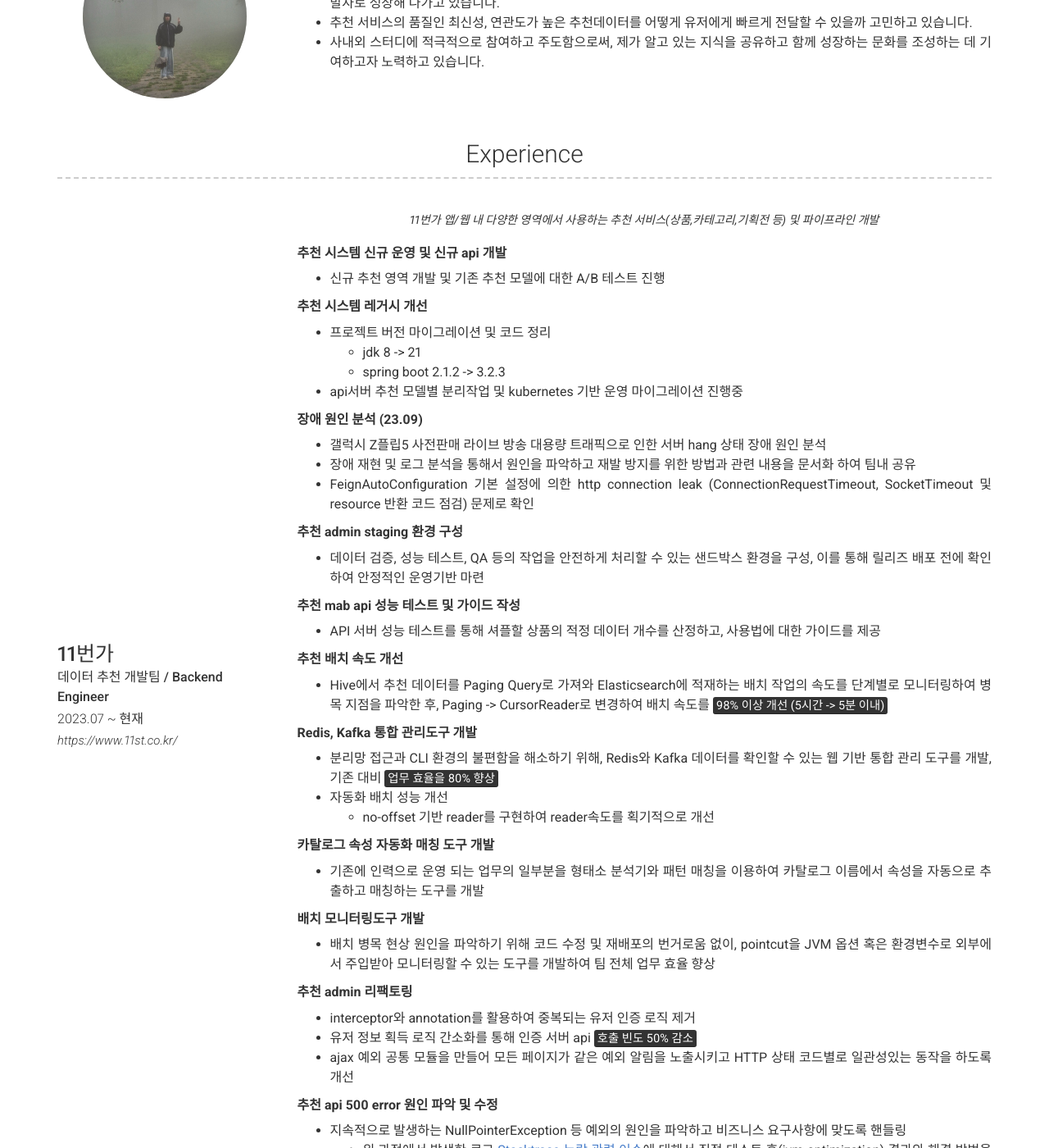
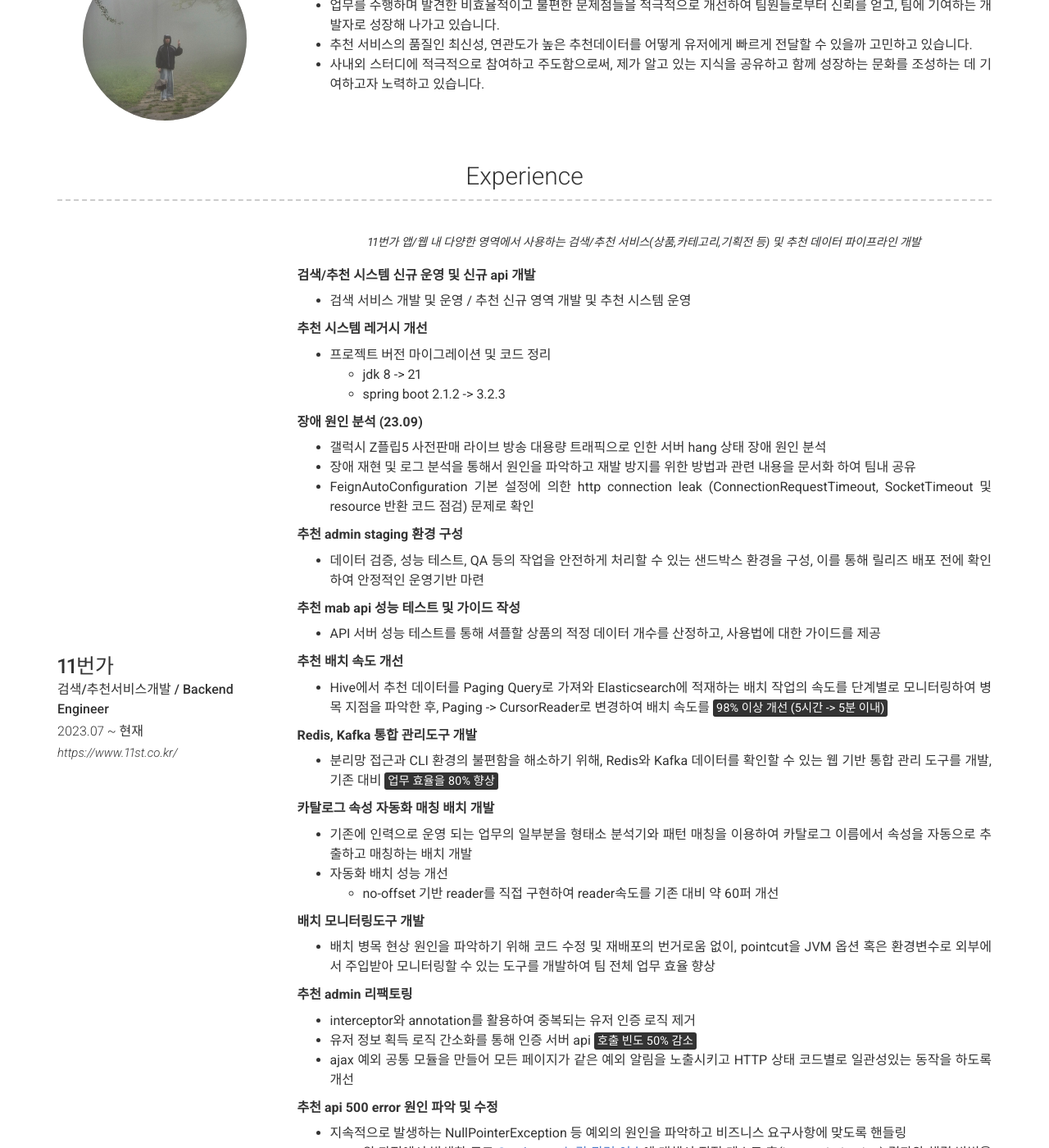
Before and after one commit to HYK97/hyk97.github.io, a Jekyll site: the page built from index.md, in a window 1280 px wide and 1400 px high, scrolled down 382 px. Shown: the whole window at 82% size. Built offline with Jekyll 4.4.1, drawn with Linux system fonts in a browser that asks for light colours; nearby versions of some CDN libraries.

Commit message:
Update _config.yml

```diff
--- a/_config.yml
+++ b/_config.yml
@@ -11,7 +11,7 @@ name: 김현용
 title: Software Engineer
 email: hyeonyong737@gmail.com
 # email_title: Email (Email title override)
-# phone: Your phone number (optional)
+phone: 010-7174-6930
 # phone_title: Phone (Phone title override)
 website: https://blog.naver.com/haku10_3
 
@@ -48,20 +48,19 @@ content:
     content:
       - layout: left
         title: 11번가
-        sub_title: 데이터 추천 개발팀 / Backend Engineer
+        sub_title: 검색/추천서비스개발 / Backend Engineer
         caption: 2023.07 ~ 현재
         link: https://www.11st.co.kr/
         quote: >
-          11번가 앱/웹 내 다양한 영역에서 사용하는 추천 서비스(상품,카테고리,기획전 등) 및 파이프라인 개발
+          11번가 앱/웹 내 다양한 영역에서 사용하는 검색/추천 서비스(상품,카테고리,기획전 등) 및 추천 데이터 파이프라인 개발
         description: | # this will include new lines to allow paragraphs #  MAU 750, 많은 영역에서 사용하는 추천 서비스를 안정적으로 운영할수 있도록 기여
-          __추천 시스템 신규 운영 및 신규 api 개발__
-          - 신규 추천 영역 개발 및 기존 추천 모델에 대한 A/B 테스트 진행
+          __검색/추천 시스템 신규 운영 및 신규 api 개발__
+          - 검색 서비스 개발 및 운영 / 추천 신규 영역 개발 및 추천 시스템 운영
 
           __추천 시스템 레거시 개선__
           - 프로젝트 버전 마이그레이션 및 코드 정리
             - jdk 8 -> 21
             - spring boot 2.1.2 -> 3.2.3
-          - api서버 추천 모델별 분리작업 및 kubernetes 기반 운영 마이그레이션 진행중
 
           __장애 원인 분석 (23.09)__
           - 갤럭시 Z플립5 사전판매 라이브 방송 대용량 트래픽으로 인한 서버 hang 상태 장애 원인 분석
@@ -79,11 +78,11 @@ content:
 
           __Redis, Kafka 통합 관리도구 개발__
           - 분리망 접근과 CLI 환경의 불편함을 해소하기 위해, Redis와 Kafka 데이터를 확인할 수 있는 웹 기반 통합 관리 도구를 개발, 기존 대비 <mark>업무 효율을 80% 향상</mark>
+
+          __카탈로그 속성 자동화 매칭 배치 개발__
+          - 기존에 인력으로 운영 되는 업무의 일부분을 형태소 분석기와 패턴 매칭을 이용하여 카탈로그 이름에서 속성을 자동으로 추출하고 매칭하는 배치 개발
           - 자동화 배치 성능 개선
-            - no-offset 기반 reader를 구현하여 reader속도를 획기적으로 개선
-
-          __카탈로그 속성 자동화 매칭 도구 개발__
-          - 기존에 인력으로 운영 되는 업무의 일부분을 형태소 분석기와 패턴 매칭을 이용하여 카탈로그 이름에서 속성을 자동으로 추출하고 매칭하는 도구를 개발
+            - no-offset 기반 reader를 직접 구현하여 reader속도를 기존 대비 약 60퍼 개선
 
           __배치 모니터링도구 개발__
           - 배치 병목 현상 원인을 파악하기 위해 코드 수정 및 재배포의 번거로움 없이, pointcut을 JVM 옵션 혹은 환경변수로 외부에서 주입받아 모니터링할 수 있는 도구를 개발하여 팀 전체 업무 효율 향상
```
